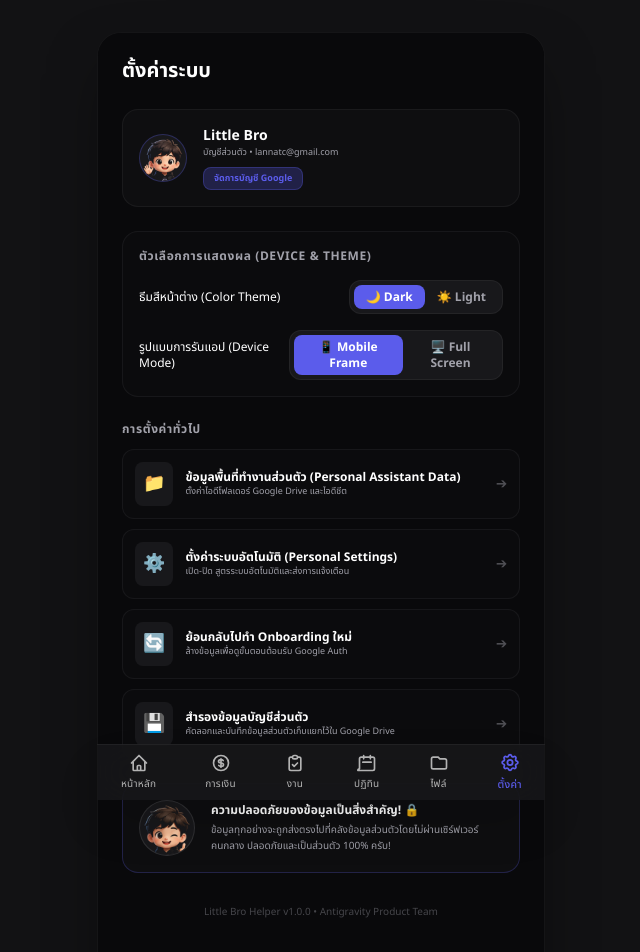
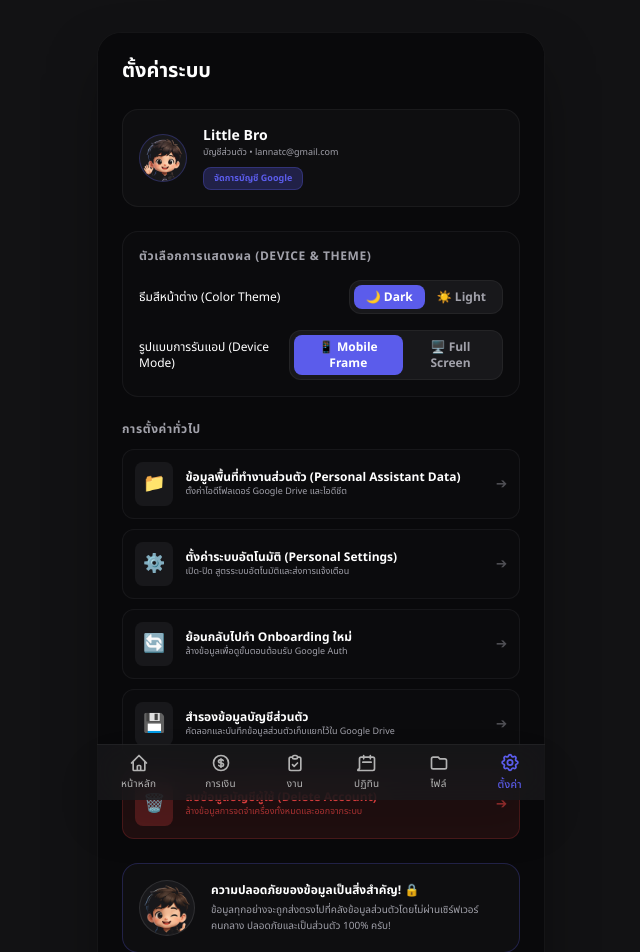
Before and after one commit to lannatc-sys/Project-Little-Bro-Helper, a Next.js app: page /settings in a window 1280 px wide. Shown: the top 952 px of the page, without its empty margins (319-959 px from the left). Built offline with nearby package versions, Linux system fonts and the light colour scheme.

Commit message:
feat: add delete account option on settings page

```diff
--- a/src/app/settings/page.tsx
+++ b/src/app/settings/page.tsx
@@ -89,6 +89,13 @@ export default function SettingsScreen() {
   const resetOnboarding = () => {
     if (confirm("ต้องการรีเซ็ตเพื่อย้อนกลับไปทำขั้นตอนยินดีต้อนรับ (Onboarding) ใหม่หรือไม่ครับ?")) {
       localStorage.removeItem("little_bro_onboarded");
+      window.location.href = "/onboarding";
+    }
+  };
+
+  const handleDeleteAccount = () => {
+    if (confirm("ต้องการลบบัญชีผู้ใช้รายนี้ออกจากระบบใช่หรือไม่?\n\nการลบนี้จะทำการล้างข้อมูลการจดจำเครื่องทั้งหมดและออกจากระบบทันที")) {
+      localStorage.clear();
       window.location.href = "/onboarding";
     }
   };
@@ -243,6 +250,21 @@ export default function SettingsScreen() {
               </div>
               <span className="text-xs text-text-sub/45">➔</span>
             </div>
+
+            {/* Delete Account Option */}
+            <div
+              onClick={handleDeleteAccount}
+              className="p-3 bg-[#EF4444]/10 border border-[#EF4444]/20 rounded-xl hover:bg-[#EF4444]/20 transition-all cursor-pointer flex items-center justify-between"
+            >
+              <div className="flex items-center gap-3">
+                <span className="text-lg bg-[#EF4444]/25 p-2 rounded-lg">🗑️</span>
+                <div>
+                  <h4 className="text-xs font-semibold text-[#EF4444]">ลบข้อมูลบัญชีผู้ใช้ (Delete Account)</h4>
+                  <p className="text-[9px] text-[#EF4444]/75">ล้างข้อมูลการจดจำเครื่องทั้งหมดและออกจากระบบ</p>
+                </div>
+              </div>
+              <span className="text-xs text-[#EF4444]/60">➔</span>
+            </div>
           </div>
         </section>
 
```
